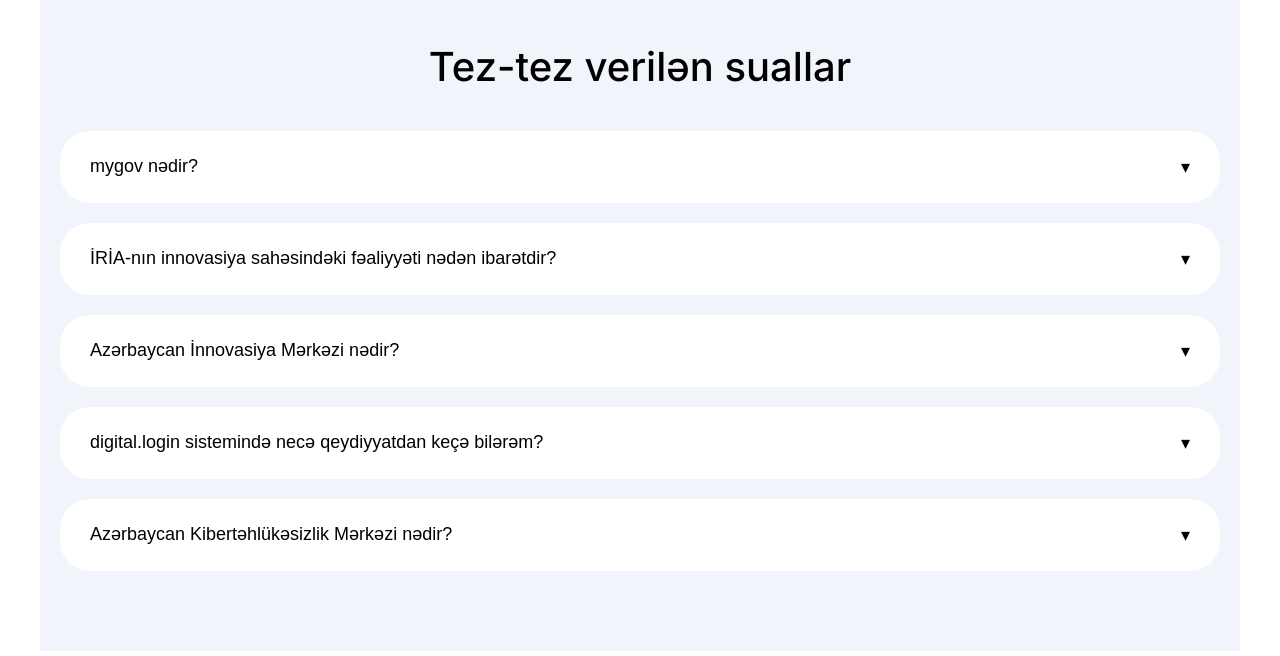
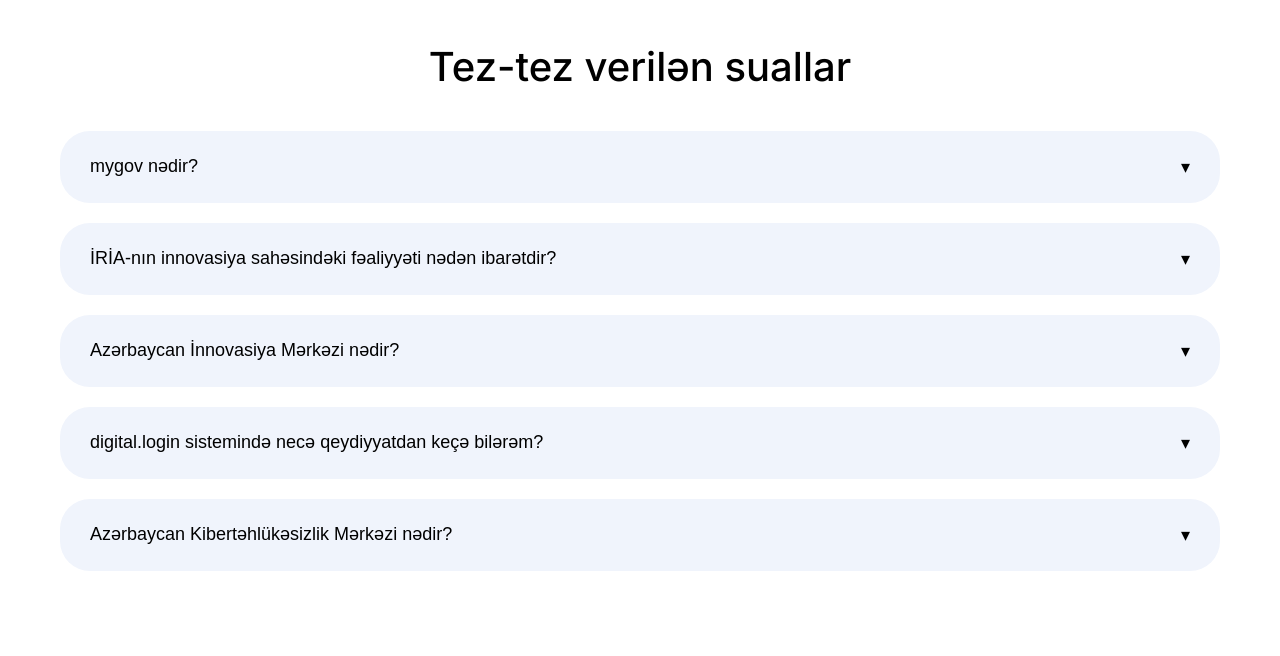
Before and after one commit to fidankhalilova/homework_two, a plain HTML site: page public/index.html in a window 1280 px wide. Shown: the part 4424-5080 px from the top of the page. Drawn offline with Linux system fonts and the light colour scheme.

Commit message:
fix: faq

```diff
--- a/src/css/style.css
+++ b/src/css/style.css
@@ -360,7 +360,6 @@
 }
 
 .faq-wrapper {
-    background-color: #f2f4fb;
     padding: 60px 20px;
 }
 
@@ -384,7 +383,7 @@
     font-size: 18px;
     padding: 25px 30px;
     margin-bottom: 20px;
-    background-color: #ffffff;
+    background-color: #f0f4fc;
     border: none;
     border-radius: 30px;
     cursor: default;
@@ -392,7 +391,7 @@
 }
 
 .faq-button:hover {
-    background-color: #f0f2fa;
+    background-color: #e1e3ee;
 }
 
 .faq-button::after {
```
